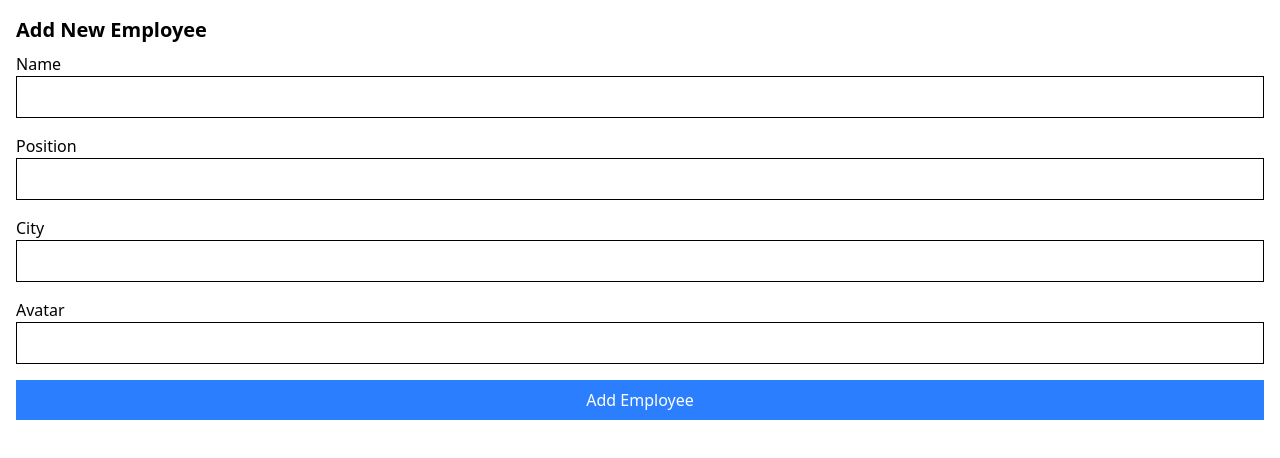
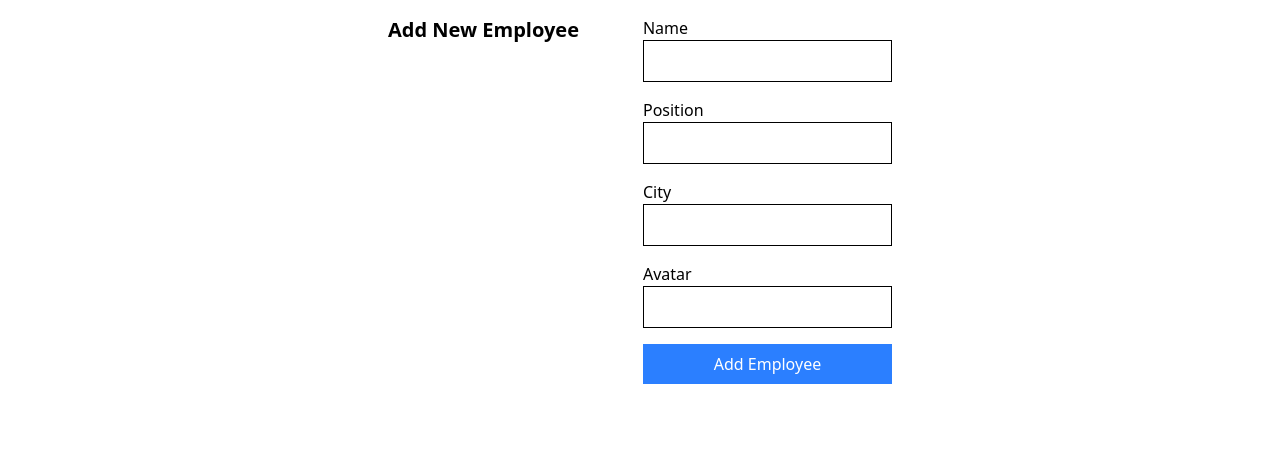
Before and after one commit to ToeyJSD9/react-app-starter, a React (Vite) app: page /add in a window 1280 px wide. Shown: the top 458 px of the page. Built offline with nearby package versions, Linux system fonts and the light colour scheme.

Commit message:
fest(add flex justify)

```diff
--- a/src/pages/Get.jsx
+++ b/src/pages/Get.jsx
@@ -29,7 +29,7 @@ const GetEmployees = () => {
   }, []);
 
   return (
-    <div className="p-4 flex aligh-center justify-center">
+    <div className="p-4 flex aligh-center justify-center gap-16">
       <Link to={`/add`} className="text-green-500">
         Add New Employee
       </Link>
--- a/src/pages/Indetail.jsx
+++ b/src/pages/Indetail.jsx
@@ -39,7 +39,7 @@ const Indetail = () => {
   }
 
   return (
-    <div className="p-4">
+    <div className="p-4 flex aligh-center justify-center gap-16">
       {employee && (
         <div className="border p-4 rounded">
           <img
--- a/src/pages/Post.jsx
+++ b/src/pages/Post.jsx
@@ -32,7 +32,8 @@ const PostEmployee = () => {
   };
 
   return (
-    <div className="p-4">
+    <div className="p-4 flex aligh-center justify-center gap-16">
+
       <h2 className="text-xl font-bold mb-2">Add New Employee</h2>
       {error && (
         <div className="mt-2 text-red-600 bg-red-100 p-2 rounded">
--- a/src/pages/Put.jsx
+++ b/src/pages/Put.jsx
@@ -48,7 +48,7 @@ const PutEmployee = () => {
   };
 
   return (
-    <div className="flex aligh-center justify-center">
+    <div className="p-4 flex aligh-center justify-center gap-16">
       <h2 className="text-xl font-bold mb-2">Edit Employee</h2>
       {error && (
         <div className="mt-2 text-red-600 bg-red-100 p-2 rounded">
```
